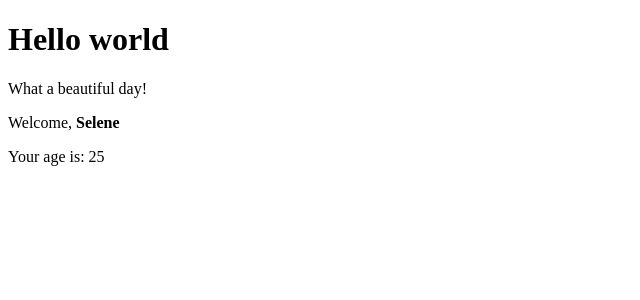
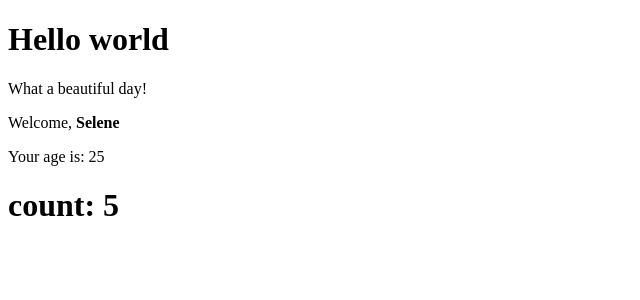
Before and after one commit to SeleneVicenza/react-exercises, a React (Create React App) app: page / in a window 1280 px wide. Shown: the top 300 px of the page, without its empty margins (0-640 px from the left). Built offline with nearby package versions, Linux system fonts and the light colour scheme.

Commit message:
state 01

```diff
--- a/src/App.js
+++ b/src/App.js
@@ -1,4 +1,5 @@
 import React from "react";
+import Counter from "./Counter";
 import Hello from "./Hello";
 import {Welcome} from "./Welcome";
 
@@ -8,6 +9,7 @@
             <div>
                <Hello />
                <Welcome name={<strong>Selene</strong>} />
+               <Counter/>
             </div>
         );
     }
--- /dev/null
+++ b/src/Counter.js
@@ -0,0 +1,30 @@
+import React from "react";
+
+export default class Counter extends React.Component{
+    state = {
+        count: 0
+    }
+
+    constructor(props) {
+        super(props)
+
+
+
+        // setInterval(() => {
+        //     return this.state.count = state.count + 1;
+        // }, 1000);
+
+        setInterval(() => {
+            this.setState((state) => {
+                return {
+                    count: state.count + 1
+                }
+            });
+        }, 1000);
+    }
+
+
+    render() {
+        return <h1>count: {this.state.count}</h1>
+    }
+}
```
